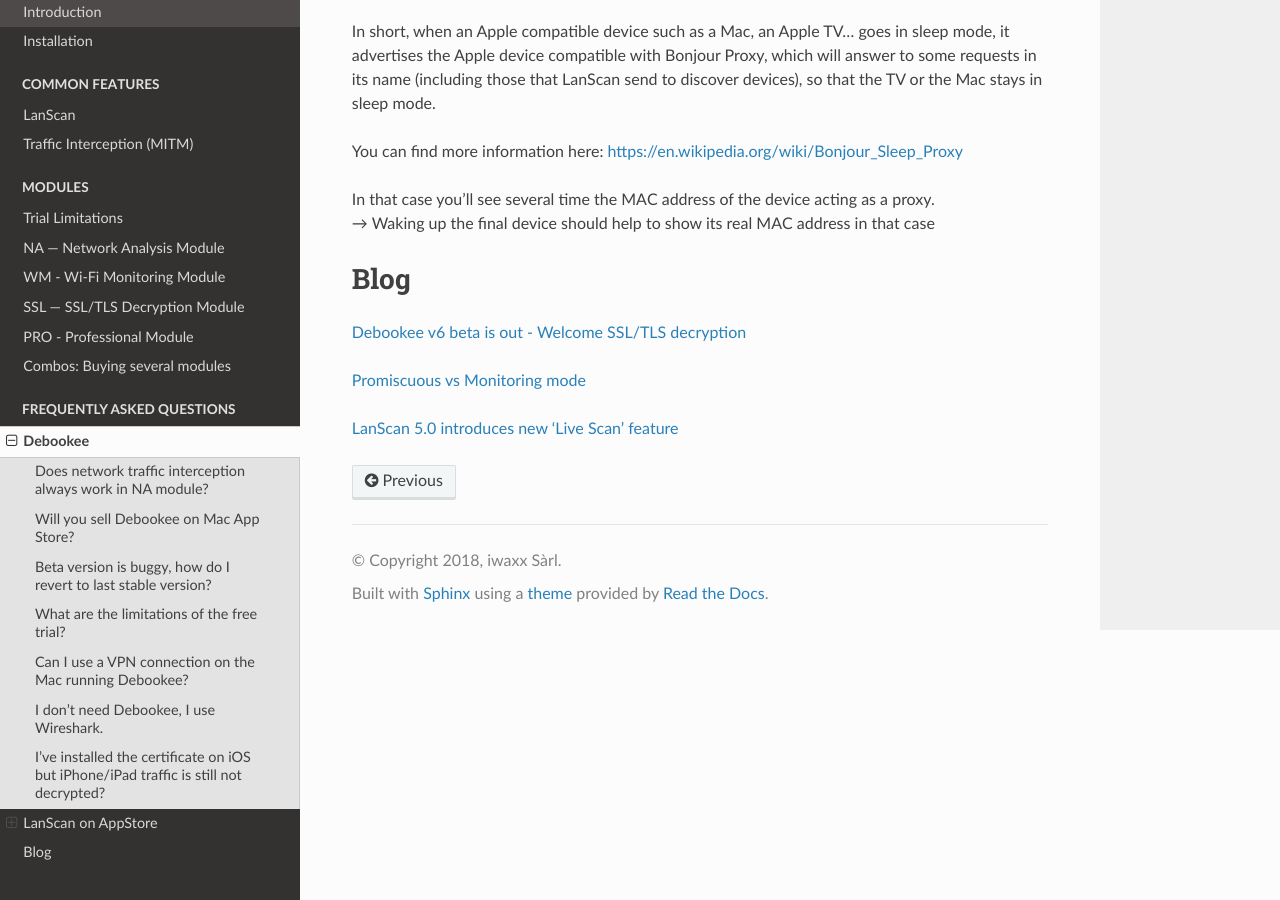
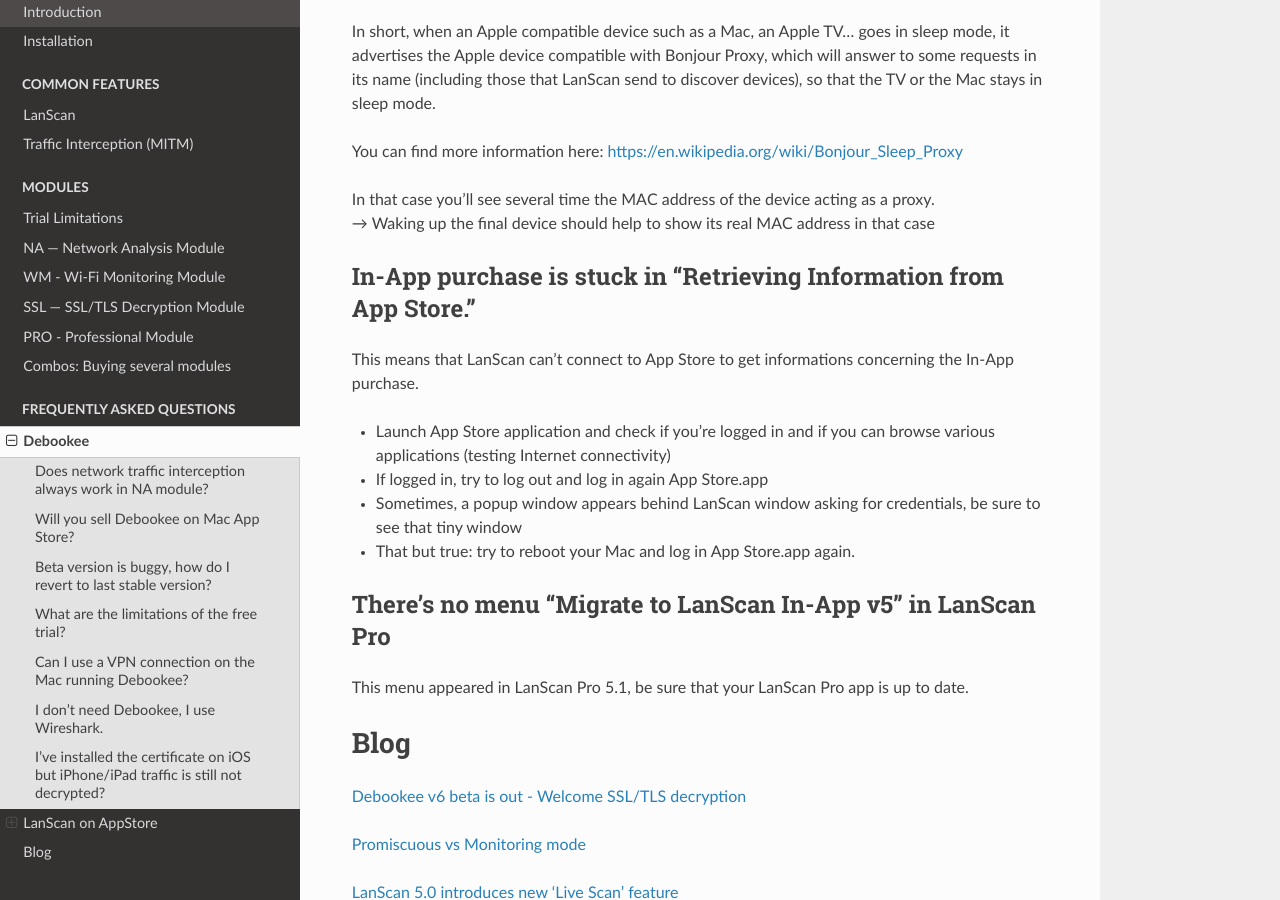
Before and after one commit to iwaxx/debookee, a Sphinx documentation site: the page built from docs/faq.rst, in a window 1280 px wide and 900 px high, scrolled down 4268 px. Built offline with Sphinx 7.4.7 and the Read the Docs theme 2.0.0, drawn with Linux system fonts in a browser that asks for light colours.

Commit message:
FAQ on LanScan - Retrieving info - No migration menu in LanScan Pro

```diff
--- a/docs/faq.rst
+++ b/docs/faq.rst
@@ -161,6 +161,22 @@
 In that case you'll see several time the MAC address of the device acting as a proxy. |br|
 → Waking up the final device should help to show its real MAC address in that case
 
+In-App purchase is stuck in "Retrieving Information from App Store."
+--------------------------------------------------------------------
+
+This means that LanScan can't connect to App Store to get informations concerning the In-App purchase.
+
+* Launch App Store application and check if you're logged in and if you can browse various applications (testing Internet connectivity)
+* If logged in, try to log out and log in again App Store.app
+* Sometimes, a popup window appears behind LanScan window asking for credentials, be sure to see that tiny window
+* That but true: try to reboot your Mac and log in App Store.app again.
+
+There's no menu "Migrate to LanScan In-App v5" in LanScan Pro
+-------------------------------------------------------------
+
+This menu appeared in LanScan Pro 5.1, be sure that your LanScan Pro app is up to date.
+
+
 Blog
 ====
 
```
